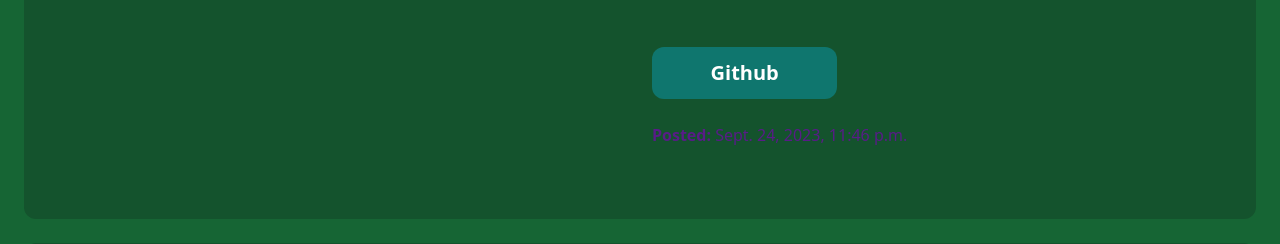
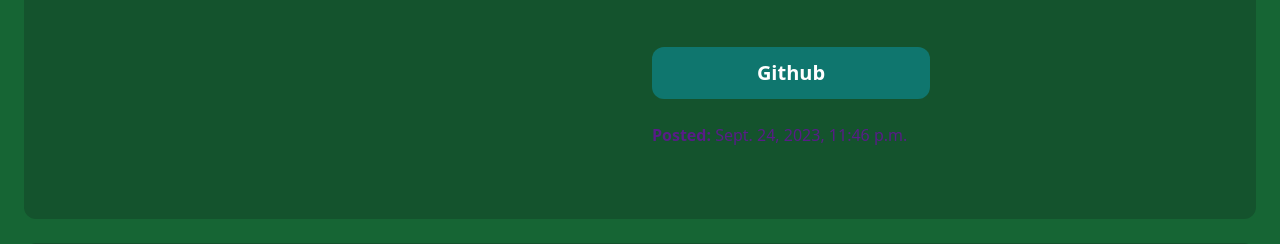
Before and after one commit to enzosupreme/circuitblab2, a Django app: page /projects/7/ in a window 1280 px wide. Shown: the part 470-714 px from the top of the page. Run offline with Django 4.2, Linux system fonts and the light colour scheme; data comes from the database, SQL or seed files in the repository; some libraries are stand-ins or nearby versions.

Commit message:
detail page fix

```diff
--- a/projects/templates/projects/detail.html
+++ b/projects/templates/projects/detail.html
@@ -17,7 +17,7 @@
         </p>
         </a>
         <br>
-            <div class="grid grid-cols-3 space-x-3">
+            <div class="grid grid-cols-2 space-x-3">
             {% if projects.github %}
                 <a href="{{ projects.github }}" class="inline-block mt-6 px-2 py-3 text-xs sm:text-md lg:text-lg xl:text-xl font-semibold bg-contain bg-teal-700 text-white text-center rounded-xl hover:bg-teal-800 ">Github</a>
             {% endif %}
```
